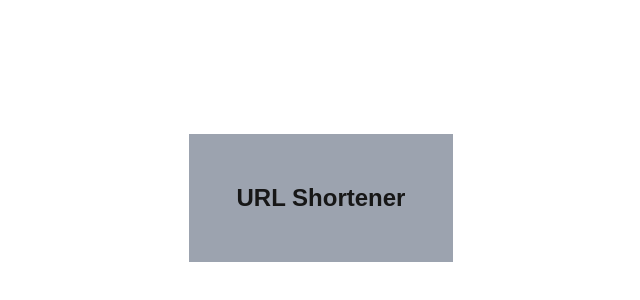
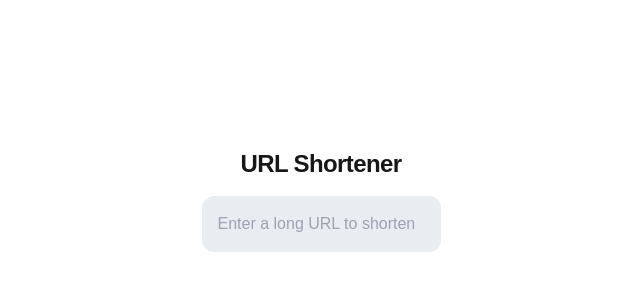
Before and after one commit to nivindulakshitha/URL-Shortener, a Next.js app: page / in a window 1280 px wide. Shown: the part 202-502 px from the top of the page, without its empty margins (319-959 px from the left). Built offline with nearby package versions, Linux system fonts and the light colour scheme.

Commit message:
Refactor CSS and remove Input component

```diff
--- a/src/app/elements/Form.tsx
+++ b/src/app/elements/Form.tsx
@@ -3,7 +3,8 @@ import React from 'react'
 const Form = () => {
   return (
       <div className='form-element'>
-          <h2 className="head-text">URL Shortener</h2>
+      <h2 className="head-text">URL Shortener</h2>
+      <input className='url-input' type="url" name="long-url" id="long-url" required placeholder='Enter a long URL to shorten' />
     </div>
   )
 }
--- a/src/app/globals.css
+++ b/src/app/globals.css
@@ -11,13 +11,12 @@
 body {
   color: var(--foreground);
   background: var(--background);
-  font-family: Arial, Helvetica, sans-serif;
+  font-family: "Manrope", Arial, Helvetica, sans-serif;
 }
 
 .manrope {
   font-family: "Manrope", sans-serif;
   font-optical-sizing: auto;
-  font-weight: bold;
   font-style: normal;
 }
 
@@ -31,10 +30,14 @@ body {
   }
 
   .form-element {
-    @apply flex flex-row gap-3 justify-start align-middle sm:p-12 p-24 bg-gray-400;
+    @apply flex flex-col gap-3 justify-start align-middle sm:p-12 p-24;
   }
 
   .head-text {
-    @apply justify-self-center font-bold text-2xl text-center whitespace-nowrap manrope;
+    @apply justify-self-center font-bold text-2xl text-center whitespace-nowrap tracking-tight leading-10;
+  }
+
+  .url-input {
+    @apply p-4 rounded-xl bg-secondary text-foreground;
   }
 }
--- a/tailwind.config.ts
+++ b/tailwind.config.ts
@@ -11,6 +11,7 @@ const config: Config = {
       colors: {
         background: "var(--background)",
         foreground: "var(--foreground)",
+        secondary: "#E8EDF2"
       },
     },
   },
```
Also changed, not shown: src/app/components/Input.tsx (deleted, +0 -9 lines).
